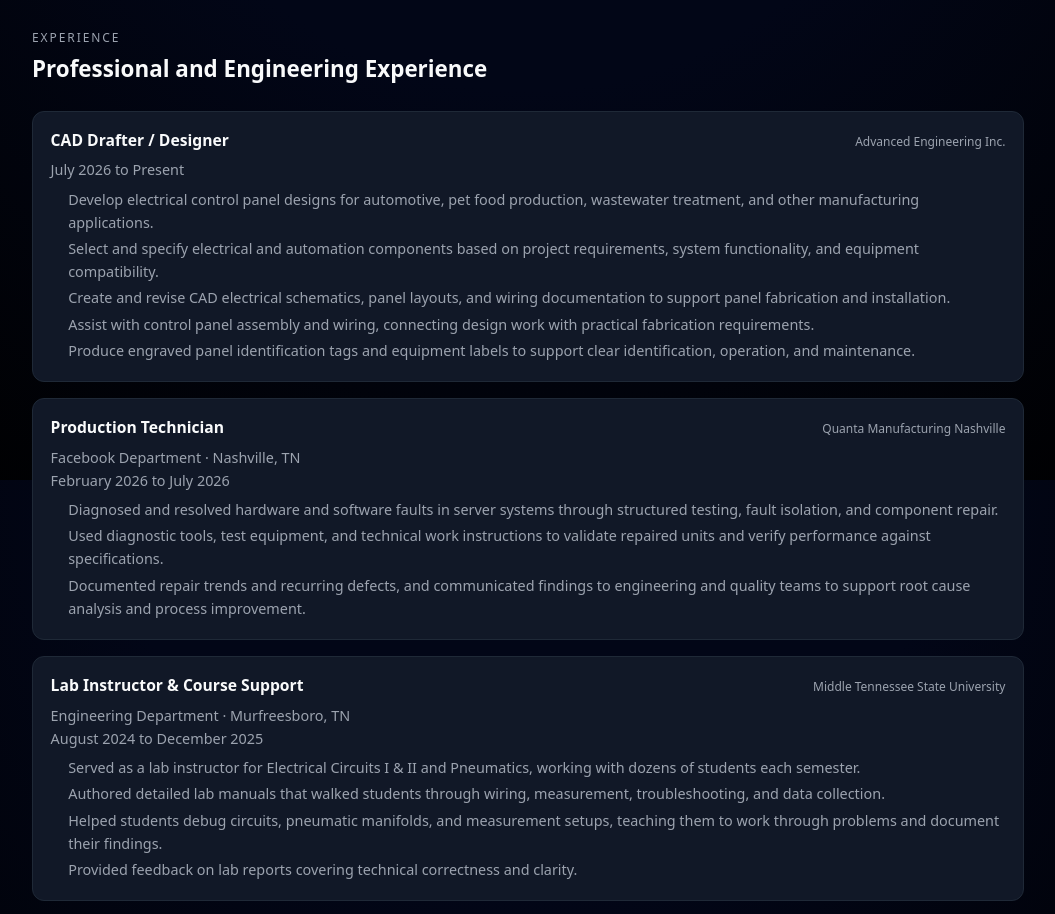
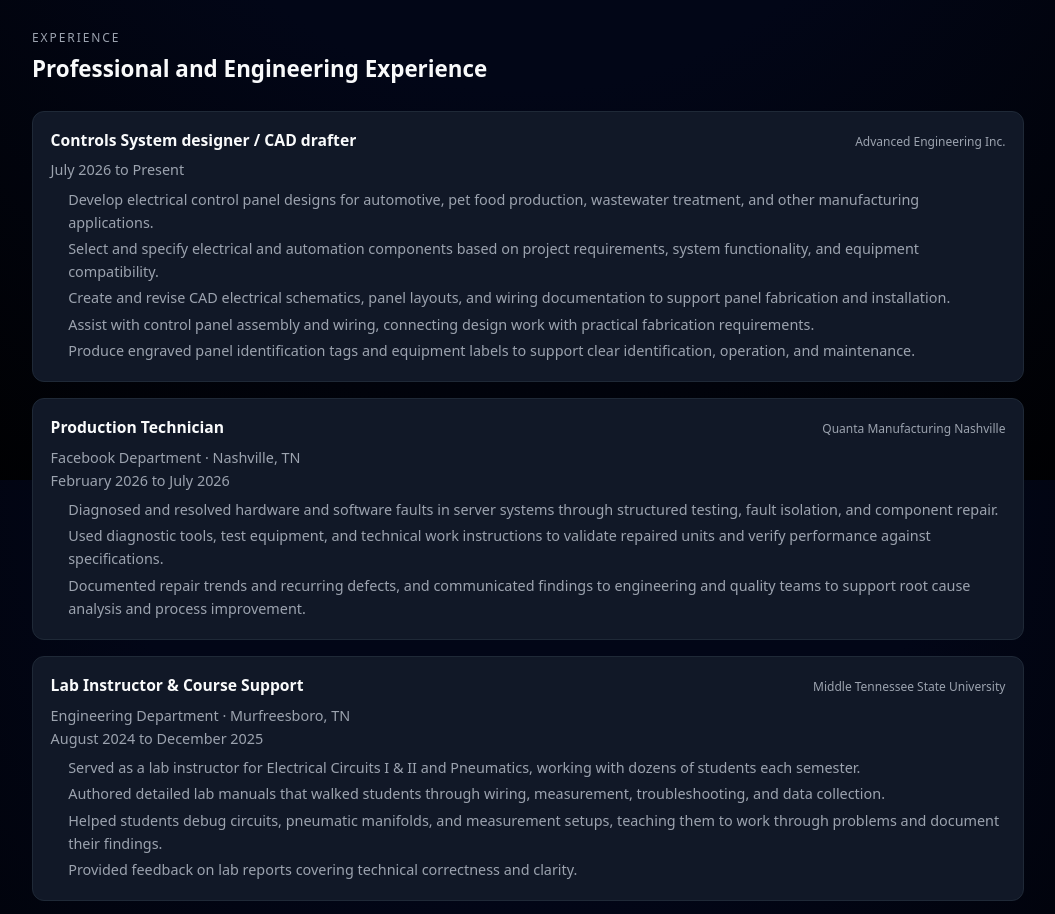
Before and after one commit to ManavPatelinfo/ManavPatelinfo.github.io, a plain HTML site: page index.html in a window 1280 px wide. Shown: the part 1120-2034 px from the top of the page, without its empty margins (112-1167 px from the left). Drawn offline with Linux system fonts and the light colour scheme.

Commit message:
Update index.html

```diff
--- a/index.html
+++ b/index.html
@@ -150,7 +150,7 @@
       <div class="cards">
         <article class="card">
           <div class="card-header">
-            <h3 class="card-title">CAD Drafter / Designer</h3>
+            <h3 class="card-title">Controls System designer / CAD drafter</h3>
             <span class="card-meta">Advanced Engineering Inc.</span>
           </div>
           <p class="card-meta">
```
